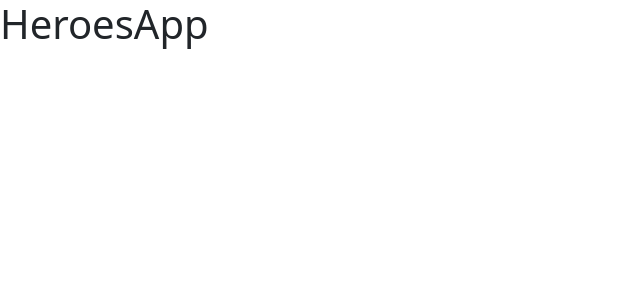
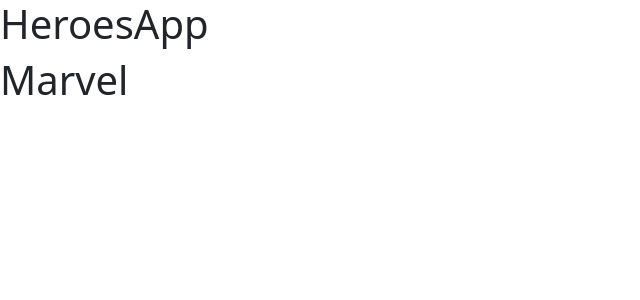
Before and after one commit to pallasuy/react-heroesapp-spa, a React (Vite) app: page /marvel in a window 1280 px wide. Shown: the top 300 px of the page, without its empty margins (0-640 px from the left). Built offline with nearby package versions, Linux system fonts and the light colour scheme.

Commit message:
Agregando navigate y estructura de directorios

```diff
--- a/package.json
+++ b/package.json
@@ -11,7 +11,9 @@
   },
   "dependencies": {
     "react": "^18.2.0",
-    "react-dom": "^18.2.0"
+    "react-dom": "^18.2.0",
+    "react-router": "^6.14.2",
+    "react-router-dom": "^6.14.2"
   },
   "devDependencies": {
     "@types/react": "^18.2.15",
--- a/src/HeroesApp.jsx
+++ b/src/HeroesApp.jsx
@@ -1,8 +1,10 @@
+import { AppRouter } from "./router/AppRouter"
 
 export const HeroesApp = () => {
     return (
         <>
-        <h1>HeroesApp</h1>
+            <h1>HeroesApp</h1>
+            <AppRouter />
         </>
 
     )
--- /dev/null
+++ b/src/auth/pages/Login.jsx
@@ -0,0 +1,7 @@
+
+
+export const Login = () => {
+    return (
+        <h1>Login</h1>
+    )
+}
--- /dev/null
+++ b/src/auth/pages/index.js
@@ -0,0 +1 @@
+export * from './Login'
--- /dev/null
+++ b/src/heroes/pages/DC.jsx
@@ -0,0 +1,6 @@
+
+export const DC = () => {
+    return (
+        <h1>DC</h1>
+    )
+}
--- /dev/null
+++ b/src/heroes/pages/Marvel.jsx
@@ -0,0 +1,7 @@
+
+
+export const Marvel = () => {
+    return (
+        <h1>Marvel</h1>
+    )
+}
--- /dev/null
+++ b/src/heroes/pages/index.js
@@ -0,0 +1,2 @@
+export * from './DC'
+export * from './Marvel'
--- a/src/main.jsx
+++ b/src/main.jsx
@@ -1,10 +1,16 @@
 import React from 'react'
 import ReactDOM from 'react-dom/client'
+import { BrowserRouter } from 'react-router-dom'
+
 import './styles.css'
 import { HeroesApp } from './HeroesApp'
 
+
 ReactDOM.createRoot(document.getElementById('root')).render(
   <React.StrictMode>
-    <HeroesApp />
+    <BrowserRouter>
+      <HeroesApp />
+    </BrowserRouter>
+
   </React.StrictMode>,
 )
--- /dev/null
+++ b/src/router/AppRouter.jsx
@@ -0,0 +1,20 @@
+import { Navigate, Route, Routes } from "react-router"
+import { HeroesApp } from "../HeroesApp"
+import { DC, Marvel } from "../heroes/pages/"
+import { Login } from "../auth/pages"
+
+
+export const AppRouter = () => {
+    return (
+        <>
+            <Routes>
+                <Route path="/" element={<Navigate to={'marvel'} />} />
+                <Route path="*" element={<Navigate to={'marvel'} />} />
+                <Route path="marvel" element={<Marvel />} />
+                <Route path="dc" element={<DC />} />
+                <Route path="login" element={<Login />} />
+
+            </Routes>
+        </>
+    )
+}
```
Also changed, not shown: 1 other file (tests, documents, lock files or other folders).
